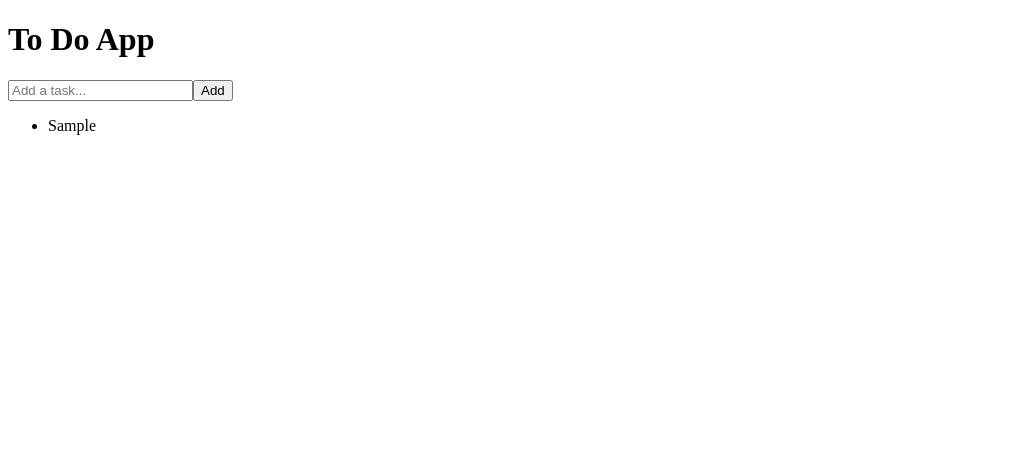
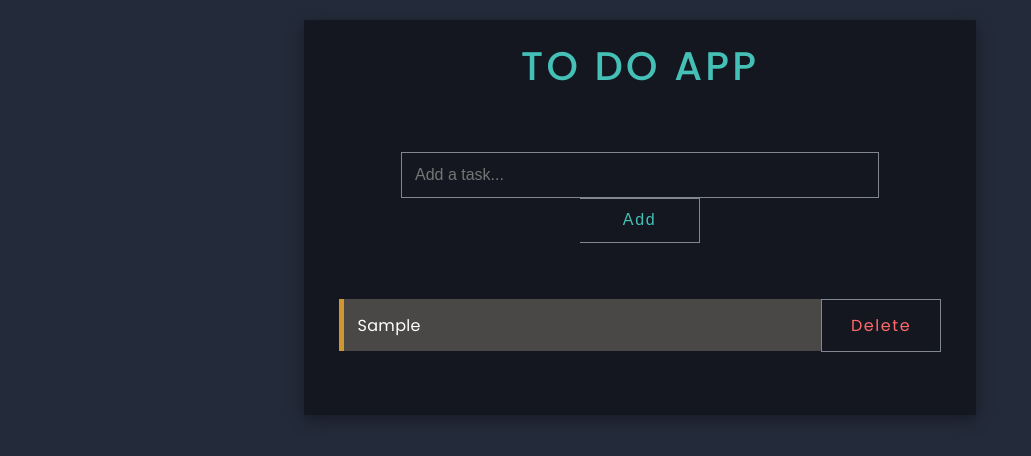
Before and after one commit to anku-js/ToDo-App, a React (Vite) app: page / in a window 1280 px wide. Both pictures are taken after typing "Sample" into the empty fields and a click on the button "Add". Shown: the top 456 px of the page, without its empty margins (0-1031 px from the left). Built offline with nearby package versions, Linux system fonts and the light colour scheme.

Commit message:
feat(TaskList): implemented delete button to delete a task and added css to the components

```diff
--- a/index.html
+++ b/index.html
@@ -1,9 +1,15 @@
-<!doctype html>
+<!DOCTYPE html>
 <html lang="en">
   <head>
     <meta charset="UTF-8" />
     <link rel="icon" type="image/svg+xml" href="/vite.svg" />
     <meta name="viewport" content="width=device-width, initial-scale=1.0" />
+    <link rel="preconnect" href="https://fonts.googleapis.com" />
+    <link rel="preconnect" href="https://fonts.gstatic.com" crossorigin />
+    <link
+      href="https://fonts.googleapis.com/css2?family=Poppins:ital,wght@0,100;0,200;0,300;0,400;0,500;0,600;0,700;0,800;0,900;1,100;1,200;1,300;1,400;1,500;1,600;1,700;1,800;1,900&display=swap"
+      rel="stylesheet"
+    />
     <title>To Do App</title>
   </head>
   <body>
--- a/src/App.css
+++ b/src/App.css
@@ -0,0 +1,106 @@
+* {
+  padding: 0;
+  margin: 0;
+}
+body {
+  background: #232a39;
+  min-height: 100vh;
+}
+.app {
+  margin: 20px auto;
+  padding: 1rem;
+  max-width: 50%;
+  text-align: center;
+  background: #333;
+  background-color: #14171f;
+  box-shadow: #00000040 0px 2px 5px;
+  box-shadow: rgba(0, 0, 0, 0.35) 0px 5px 15px;
+  font-family: "Poppins", sans-serif;
+}
+
+
+h1 {
+  font-weight: 500;
+  color: #44c0b6;
+  font-size: 2.5rem;
+  letter-spacing: 0.2rem;
+  text-transform: uppercase;
+}
+.task-input-wrapper {
+  margin: 3.5rem;
+}
+
+.task-list {
+  margin-bottom: 2.5rem;
+}
+.task {
+  color: #fff;
+  display: flex;
+  justify-content: center;
+  align-items: flex-start;
+}
+
+input {
+  width: 450px;
+  padding: 0.8em;
+}
+
+input:focus {
+  outline: none;
+}
+textarea:focus, input:focus {
+  color: #fff;
+}
+
+button {
+  width: 120px;
+  padding: 0.8em;
+  cursor: pointer;
+  font-weight: 400;
+  letter-spacing: 0.1rem;
+}
+
+input,
+button {
+  font-size: 1em;
+  appearance: none;
+  color: currentcolor;
+  background: transparent;
+  border: 1px solid #828691;
+}
+.add-button {
+  color: #44c0b6;
+  border-left: none;
+}
+
+.delete-button {
+  font-family: "Poppins", sans-serif;
+  color: #fe6a6a;
+}
+ul {
+  padding: 0;
+  list-style: none;
+  margin-bottom: 0px;
+}
+
+li {
+  font-size: 1em;
+  width: 450px;
+  padding: 0.85em;
+  text-align: left;
+  margin-bottom: 0.5rem;
+  background: #494847;
+  letter-spacing: 0.02rem;
+  transition: all 0.3s ease-out;
+  border-left: 5px solid #cf972e;
+}
+
+li:last-child {
+  margin-bottom: 0px;
+}
+.no-task {
+  font-size: 20px;
+  font-weight: 400;
+  color: #cf972e;
+  letter-spacing: 0.2rem;
+}
--- a/src/App.tsx
+++ b/src/App.tsx
@@ -14,11 +14,17 @@ function App() {
       setTask("");
     }
   };
+  const deleteTask = (deleted) => {
+    const filteredTask = taskList.filter((task) => {
+      return task !== deleted;
+    });
+    setTaskList(filteredTask);
+  };
   return (
     <div className="app">
       <h1>To Do App</h1>
       <TaskInput task={task} setTask={setTask} addTask={addTask} />
-      <TaskList taskList={taskList}/>
+      <TaskList taskList={taskList} deleteTask={deleteTask}/>
     </div>
   );
 }
--- a/src/components/Tasklist.tsx
+++ b/src/components/Tasklist.tsx
@@ -1,13 +1,25 @@
-export default function TaskList({ taskList }) {
+export default function TaskList({ taskList, deleteTask }) {
   return (
     <div>
-      <ul>
-        {taskList.map((task, index) => (
-          <div>
-            <li key={index}>{task}</li>
-          </div>
-        ))}
-      </ul>
+      {taskList?.length > 0 ? (
+        <ul className="task-list">
+          {taskList.map((task, index) => (
+            <div className="task">
+              <li key={index}>{task}</li>
+              <button
+                className="delete-button"
+                onClick={() => deleteTask(task)}
+              >
+                Delete
+              </button>
+            </div>
+          ))}
+        </ul>
+      ) : (
+        <div className="no-task">
+          <p>No task added</p>
+        </div>
+      )}
     </div>
   );
 }
```
